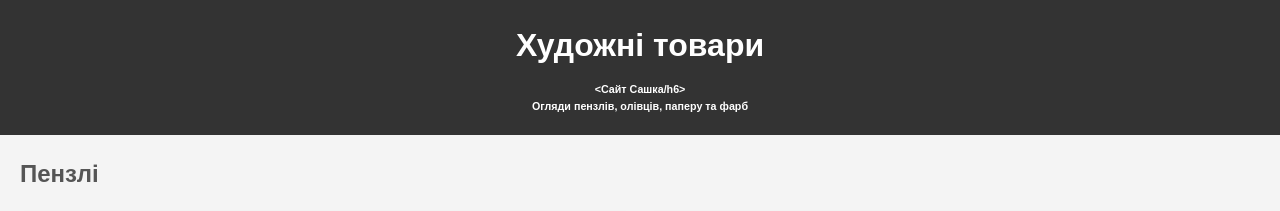
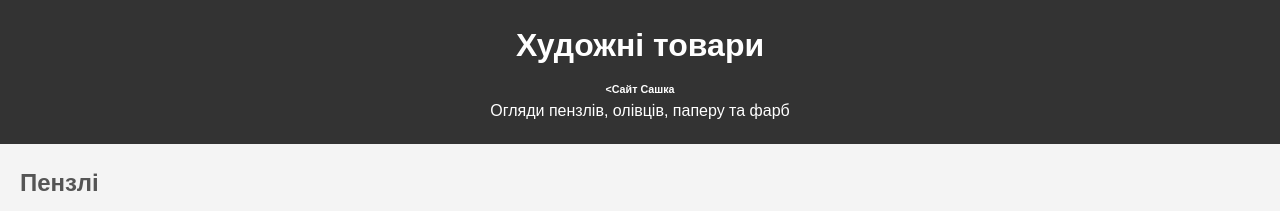
Before and after one commit to Archy501/vlashin, a plain HTML site: page index.html in a window 1280 px wide. Shown: the top 211 px of the page. Drawn offline with Linux system fonts and the light colour scheme.

Commit message:
Update index.html

```diff
--- a/index.html
+++ b/index.html
@@ -10,7 +10,7 @@
 
     <header>
         <h1>Художні товари</h1>
-        <h6><Сайт Сашка/h6>
+        <h6><Сайт Сашка</h6>
         <p>Огляди пензлів, олівців, паперу та фарб</p>
     </header>
 
```
